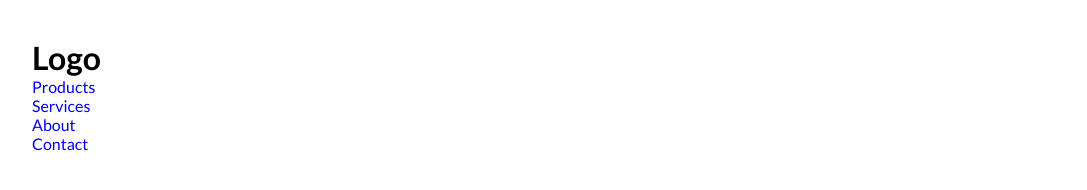
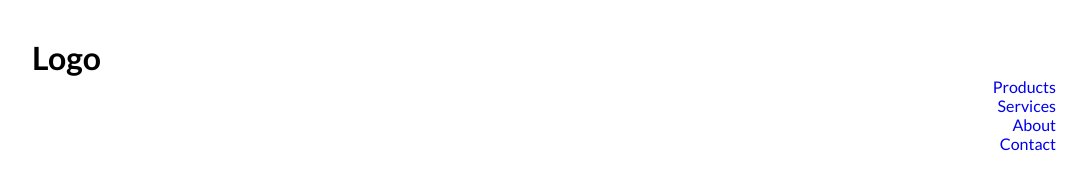
Before and after one commit to hancas/fewd-rwd-exercise-1, a plain HTML site: page index.html in a window 1280 px wide. Shown: the whole page, without its empty margins (96-1183 px from the left). Drawn offline with Linux system fonts and the light colour scheme.

Commit message:
add flex to nav anchor

```diff
--- a/css/main.css
+++ b/css/main.css
@@ -16,3 +16,7 @@ li {
 a {
   text-decoration: none;
 }
+nav a {
+  display: flex;
+  flex-direction: row-reverse;
+}
```
